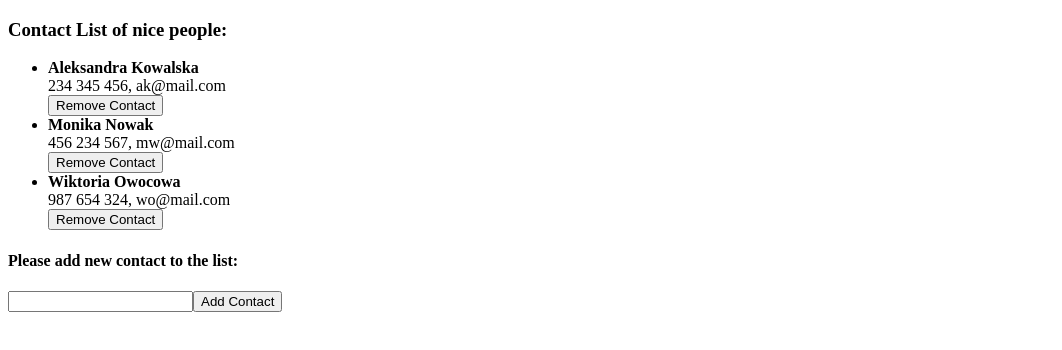
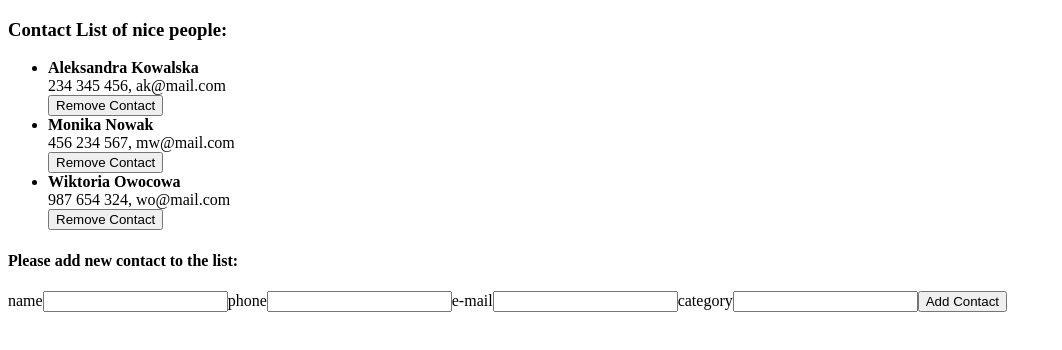
Before and after one commit to marcinpgit/js-homework, a React (Create React App) app in the folder react_app_ex_13/: page / in a window 1280 px wide. Shown: the top 350 px of the page, without its empty margins (0-1062 px from the left). Built offline with nearby package versions, Linux system fonts and the light colour scheme.

Commit message:
remove contact feature added

```diff
--- a/react_app_ex_13/src/components/AddContact.js
+++ b/react_app_ex_13/src/components/AddContact.js
@@ -8,30 +8,44 @@ class AddContact extends React.Component {
             value: ''
         };
 
-        this.handleChange = this.handleChange.bind(this);
+        this.handleSubmit = this.handleSubmit.bind(this);
     }
 
-    handleChange(e) {
+    handleChange = ({ target: { name, value } }) => {
         this.setState({
-            value: e.target.value
-        });
+            [name]: value
+        })
+    };
+
+    handleSubmit(e) {
+        e.preventDefault();
+
+        this.props.addContacts(this.state);
+    }
+
+    renderInput(fieldContact) {
+        return (
+            <input
+                name={fieldContact}
+                value={this.state[fieldContact]}
+                onChange={this.handleChange}/>
+        )
     }
 
     render() {
-        const {addContacts} = this.props;
-        const val = this.state.value;
-
         return (
             <React.Fragment>
                 <h4>Please add new contact to the list:</h4>
-                <form>
-                    <input
-                        type='text'
-                        onChange={this.handleChange}
-                    />
-                    <button
-                        type='button'
-                        onClick={() => addContacts(val)}>
+                <form onSubmit={this.handleSubmit}>
+                    name
+                    {this.renderInput('name')}
+                    phone
+                    {this.renderInput('phone')}
+                    e-mail
+                    {this.renderInput('email')}
+                    category
+                    {this.renderInput('category')}
+                    <button>
                         Add Contact
                     </button>
                 </form>
--- a/react_app_ex_13/src/components/App.js
+++ b/react_app_ex_13/src/components/App.js
@@ -9,20 +9,29 @@ class App extends React.Component {
 
         this.state = {
             contacts: [
-                {name: 'Aleksandra Kowalska', phone: '234 345 456', email: 'ak@mail.com', category: ''},
-                {name: 'Monika Nowak', phone: '456 234 567', email: 'mw@mail.com', category: ''},
-                {name: 'Wiktoria Owocowa', phone: '987 654 324', email: 'wo@mail.com', category: ''}
+                {id: '1', name: 'Aleksandra Kowalska', phone: '234 345 456', email: 'ak@mail.com', category: ''},
+                {id: '2', name: 'Monika Nowak', phone: '456 234 567', email: 'mw@mail.com', category: ''},
+                {id: '3', name: 'Wiktoria Owocowa', phone: '987 654 324', email: 'wo@mail.com', category: ''}
             ]
         };
 
     }
 
-    addContacts = (addPerson) => {
-        const newPerson = {name: addPerson};
-        const newContact = [...this.state.contacts, newPerson];
+    addContacts = ({contactName, contactPhone, contactEmail, contactCategory}) => {
+        this.setState({
+            contacts: this.state.contacts.concat({
+                id: Date.now().toString(32),
+                name: contactName,
+                phone: contactPhone,
+                email: contactEmail,
+                category: contactCategory
+            })
+        })
+    };
 
+    removeContact = listId => {
         this.setState({
-            contacts: newContact
+            contacts: this.state.contacts.filter(list => list.id !== listId)
         })
     };
 
@@ -31,6 +40,7 @@ class App extends React.Component {
             <React.Fragment>
                 <ContactsList
                     list={this.state.contacts}
+                    removeContacts={this.removeContact}
                 />
                 <AddContact
                     addContacts={this.addContacts}
--- a/react_app_ex_13/src/components/ContactsList.js
+++ b/react_app_ex_13/src/components/ContactsList.js
@@ -2,7 +2,7 @@ import React from 'react';
 
 class ContactsList extends React.Component {
     render() {
-        const {list} = this.props;
+        const {list, removeContacts} = this.props;
 
         return (
             <React.Fragment>
@@ -12,7 +12,7 @@ class ContactsList extends React.Component {
                             <strong>{item.name}</strong><br/>
                             {item.phone + ', ' + item.email}<br/>
                             {item.category}
-                            <button>Remove Contact</button>
+                            <button onClick={() => removeContacts(item.id)}>Remove Contact</button>
                         </li>
                     )}
                 </ul>
```
